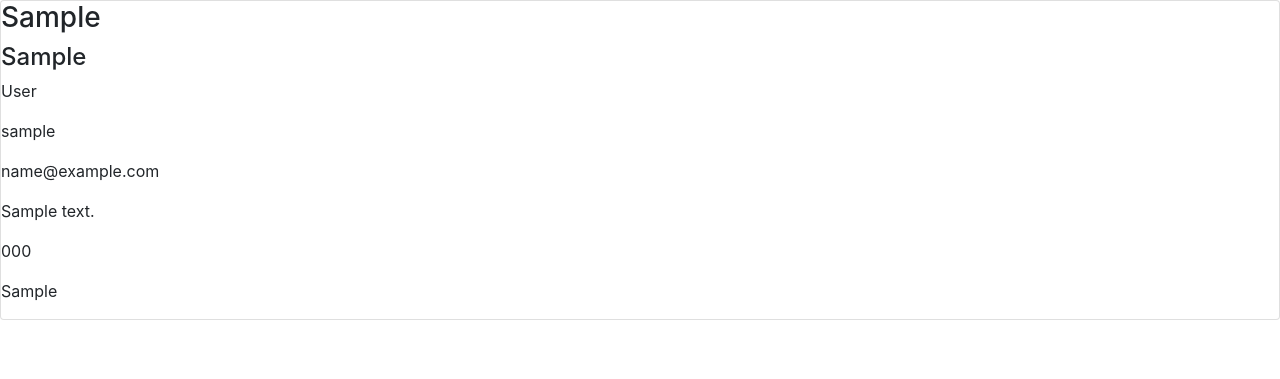
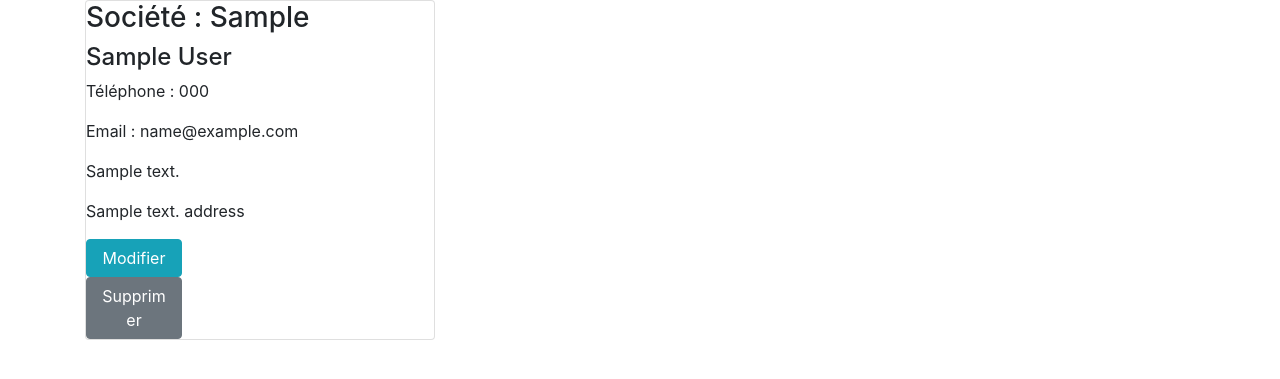
Before and after one commit to hermelen/facturier, a Django app: template app/templates/app/customer_detail.html in a window 1280 px wide. Shown: the top 379 px of the page. Run offline with Django 3.2, Linux system fonts and the light colour scheme; the template is opened without the code that fills it: values that come from a table or form of the project are taken from there, others are empty; tables that the repository leaves empty hold one stand-in row (values such as "Sample post"); parts of the project's set-up code (start-up, migrations or seed data) failed here and were passed over; some libraries are stand-ins or nearby versions.

Commit message:
buttons links added

```diff
--- a/app/models.py
+++ b/app/models.py
@@ -7,6 +7,7 @@ class Customer(models.Model):
     first_name = models.CharField(max_length=100, verbose_name="Prénom", null=True, blank=True)
     last_name  = models.CharField(max_length=100, verbose_name="Nom", null=True, blank=True)
     company    = models.CharField(max_length=100, verbose_name="Entreprise", null=True, blank=True)
+    phone_number = models.CharField(max_length=12, verbose_name="Téléphone",null=True, blank=True)
     slug       = models.SlugField(max_length=100, verbose_name="Slug", null=True, blank=True)
     email      = models.EmailField(max_length=200, verbose_name="E-mail", null=True, blank=True)
     address    = models.CharField(max_length=150, verbose_name="Adresse", null=True, blank=True)
--- a/app/templates/app/base.html
+++ b/app/templates/app/base.html
@@ -1,17 +1,23 @@
 {% load static %}
 <!DOCTYPE html>
 <html lang="en" dir="ltr">
-  <head>
+
+<head>
     <meta charset="utf-8">
     <title>Facturier</title>
     <link rel="stylesheet" href="https://use.fontawesome.com/releases/v5.3.1/css/all.css" integrity="sha384-mzrmE5qonljUremFsqc01SB46JvROS7bZs3IO2EmfFsd15uHvIt+Y8vEf7N7fWAU" crossorigin="anonymous">
     <link rel="stylesheet" type="text/css" href="{% static 'bootstrap/dist/css/bootstrap.min.css' %}">
     <link rel="stylesheet" type="text/css" href="{% static 'css/style.css' %}">
-  </head>
-  <body>
-      {% block content %}
-      {% endblock %}
-      <script src="https://code.jquery.com/jquery-3.3.1.min.js" integrity="sha256-FgpCb/KJQlLNfOu91ta32o/NMZxltwRo8QtmkMRdAu8=" crossorigin="anonymous"></script>
+</head>
+
+<body>
+    <div class="container">
+        <div class="row">
+            {% block content %} {% endblock %}
+        </div>
+    </div>
+    <script src="https://code.jquery.com/jquery-3.3.1.min.js" integrity="sha256-FgpCb/KJQlLNfOu91ta32o/NMZxltwRo8QtmkMRdAu8=" crossorigin="anonymous"></script>
     <script src="https://stackpath.bootstrapcdn.com/bootstrap/4.1.3/js/bootstrap.min.js" integrity="sha384-ChfqqxuZUCnJSK3+MXmPNIyE6ZbWh2IMqE241rYiqJxyMiZ6OW/JmZQ5stwEULTy" crossorigin="anonymous"></script>
-  </body>
+</body>
+
 </html>
--- a/app/templates/app/customer_confirm_delete.html
+++ b/app/templates/app/customer_confirm_delete.html
@@ -5,5 +5,7 @@
 <form action="" method="post">{% csrf_token %}
     <p>Are you sure you want to delete "{{ object }}"?</p>
     <input type="submit" value="Confirm" />
+    <a href="{% url 'customers-list' %}" class="btn btn-secondary" style="width: 6em;">Abandonner</a>
+
 </form>
 {% endblock %}
--- a/app/templates/app/customer_detail.html
+++ b/app/templates/app/customer_detail.html
@@ -2,14 +2,17 @@
 {% load static %}
 
 {% block content %}
-<div class="card">
-  <h3>{{ object.company }}</h3>
-  <h4>{{ object.first_name }}</h4>
-  <p>{{ object.last_name }}</p>
-  <p>{{ object.slug }}</p>
-  <p>{{ object.email }}</p>
-  <p>{{ object.address }}</p>
-  <p>{{ object.zipcode }}</p>
-  <p>{{ object.city }}</p>
+
+<div class="col-md-4">
+    <div class="card">
+        <h3> Société : {{ customer.company }}</h3>
+        <h4>{{ customer.first_name }} {{ customer.last_name }}</h4>
+        <p>Téléphone : {{ customer.phone_number }}</p>
+        <p>Email : {{ customer.email }}</p>
+        <p>{{ customer.address }}</p>
+        <p>{{ customer.address }} address</p>
+        <a href="{% url 'customer-update' customer.slug %}" class="btn btn-info" style="width: 6em;">Modifier</a>
+        <a href="{% url 'customer-delete' customer.slug %}" class="btn btn-secondary" style="width: 6em;">Supprimer</a>
+    </div>
 </div>
 {% endblock %}
```
Also changed, not shown: app/templates/app/customer_list.html (+8 -9 lines), app/migrations/0005_customer_phone_number.py (added).
